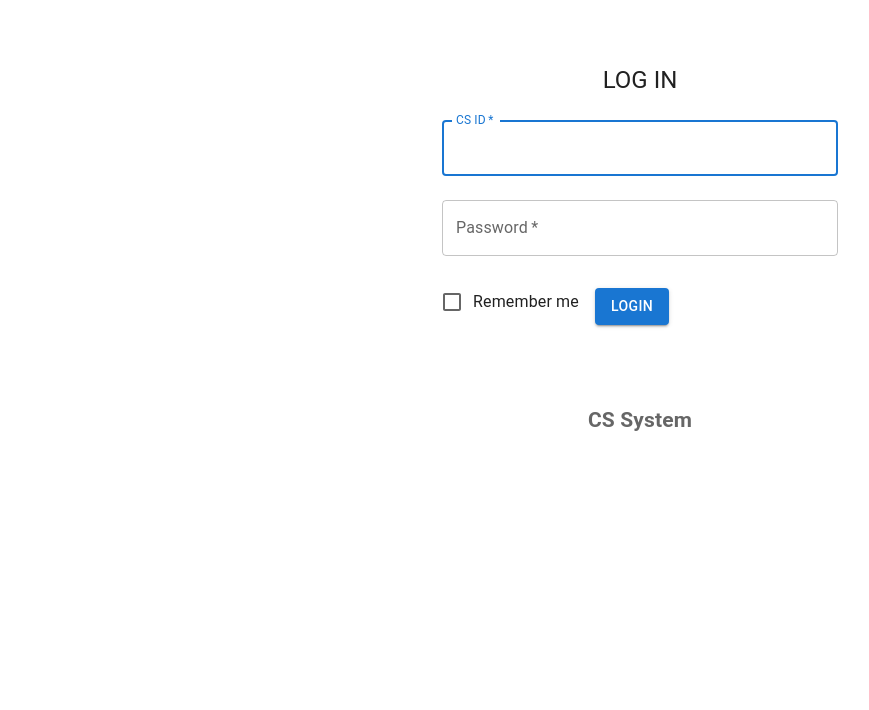
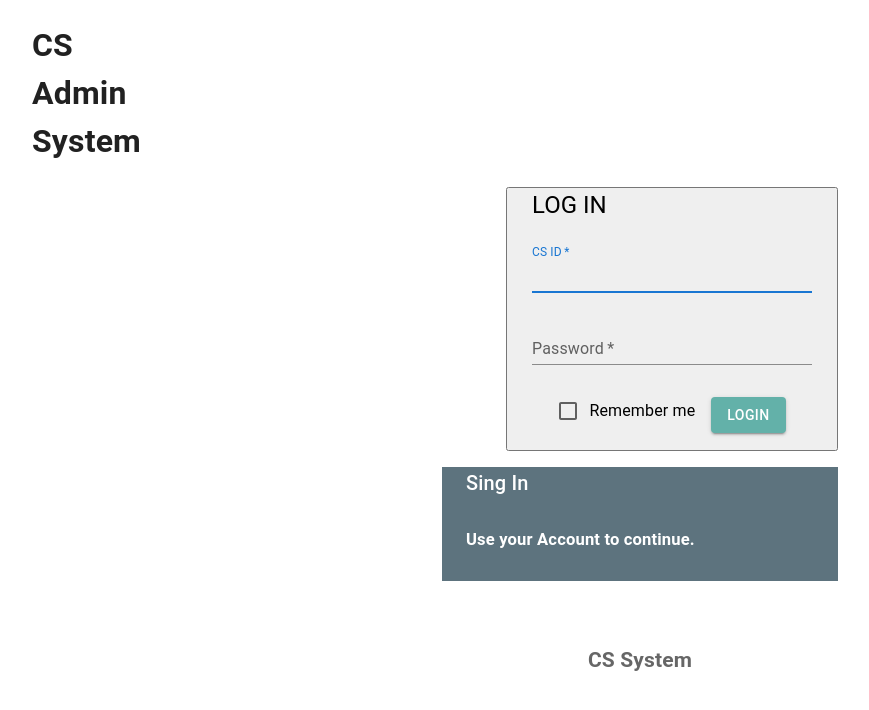
Before and after one commit to JayLiuZymber/muiCSsystem, a React (Create React App) app: page /login in a window 1280 px wide. Shown: the top 710 px of the page, without its empty margins (0-869 px from the left). Built offline with nearby package versions, Linux system fonts and the light colour scheme.

Commit message:
<> Login page

```diff
--- a/src/views/Login.jsx
+++ b/src/views/Login.jsx
@@ -35,14 +35,21 @@ export default function Login() {
 
   return (
     <ThemeProvider theme={theme}>
+      <CssBaseline />
+      <Box sx={{ml:4}}>
+        <h1>CS <br /> Admin <br /> System</h1>
+      </Box>
       <Container component="main" maxWidth="xs">
-        <CssBaseline />
         <Box
+          component="button"
           sx={{
-            marginTop: 8,
+            marginTop: 2,
+            ml: 8,
             display: 'flex',
             flexDirection: 'column',
-            alignItems: 'center',
+            padding: 'inherit',
+            // alignItems: 'center',
+            // border: '1px #BEC6CA',
           }}
         >
           <Typography component="h1" variant="h5">
@@ -51,6 +58,7 @@ export default function Login() {
           <Box component="form" onSubmit={handleSubmit} noValidate sx={{ mt: 1 }}>
             <TextField
               margin="normal"
+              variant='standard'
               required
               fullWidth
               id="email"
@@ -61,6 +69,7 @@ export default function Login() {
             />
             <TextField
               margin="normal"
+              variant='standard'
               required
               fullWidth
               name="password"
@@ -76,12 +85,28 @@ export default function Login() {
             <Button
               type="submit"
               variant="contained"
-              sx={{ mt: 3, mb: 2 }}
+              sx={{ mt: 3, mb: 2, bgcolor: '#63B1A9'}}
             >
               Login
             </Button>
           </Box>
         </Box>
+
+        <Box
+          sx={{
+            marginTop: 2,
+            display: 'flex',
+            flexDirection: 'column',
+            bgcolor: '#5D737E',
+            color: '#fff',
+            padding: 'inherit',
+          }}
+        >
+          <Typography component="h2" variant="h6">
+            Sing In <br /> <h5>Use your Account to continue.</h5>
+          </Typography>
+        </Box>
+
         <Copyright sx={{ mt: 8, mb: 4 }} />
       </Container>
     </ThemeProvider>
```
